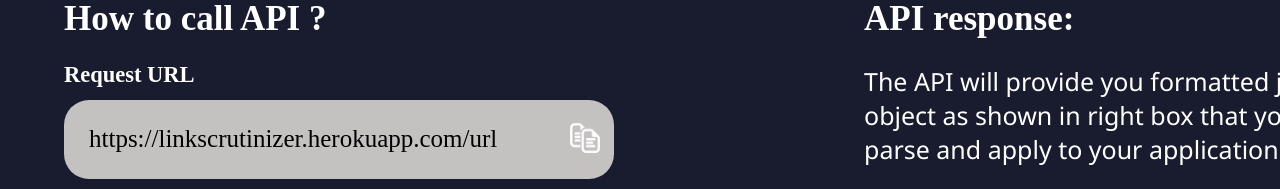
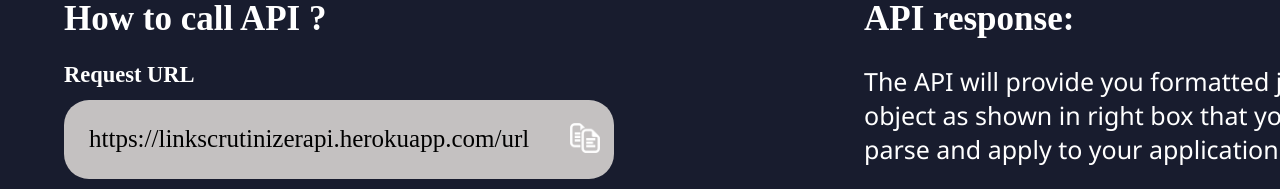
Before and after one commit to sungod12/Link-Scrutinizer, a React (Create React App) app: page / in a window 1280 px wide. Shown: the part 1180-1369 px from the top of the page. Built offline with nearby package versions, Linux system fonts and the light colour scheme.

Commit message:
Update Page2.jsx

```diff
--- a/src/Components/Page2.jsx
+++ b/src/Components/Page2.jsx
@@ -11,7 +11,7 @@ const Page2 = () => {
     var elem = document.createElement("textarea");
     document.body.appendChild(elem);
     elem.value = text;
-    console.log(text);
+    // console.log(text);
     elem.select();
     document.execCommand("copy");
     alert("Copied to clipboard");
@@ -35,7 +35,7 @@ const Page2 = () => {
             <h3 className="col-heading">Request URL</h3>
             <div className="content">
               <p className="content-text" id="one">
-                https://linkscrutinizer.herokuapp.com/url
+                https://linkscrutinizerapi.herokuapp.com/url
               </p>
               <button className="copy-button" onClick={()=>copyElementText("one")}><img src={cplogo} className="copy-logo"/></button>
             </div>
```
